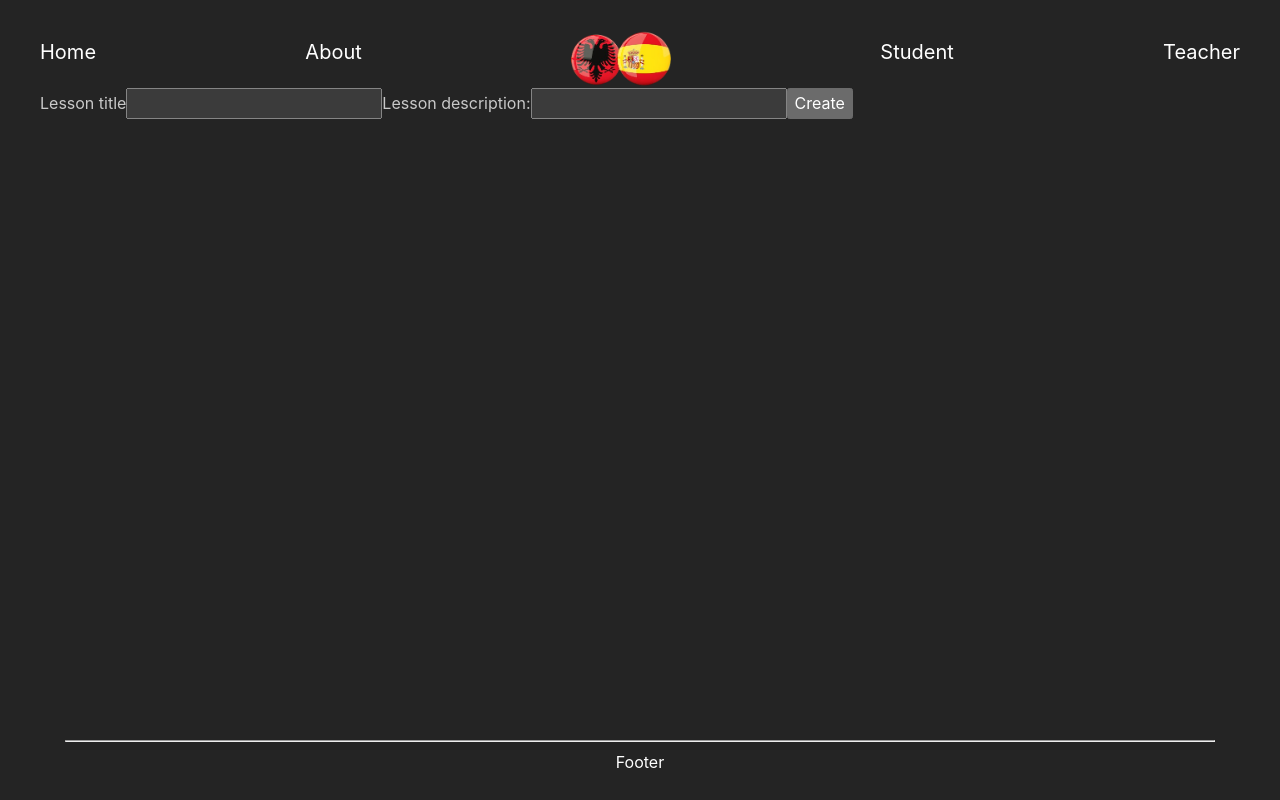
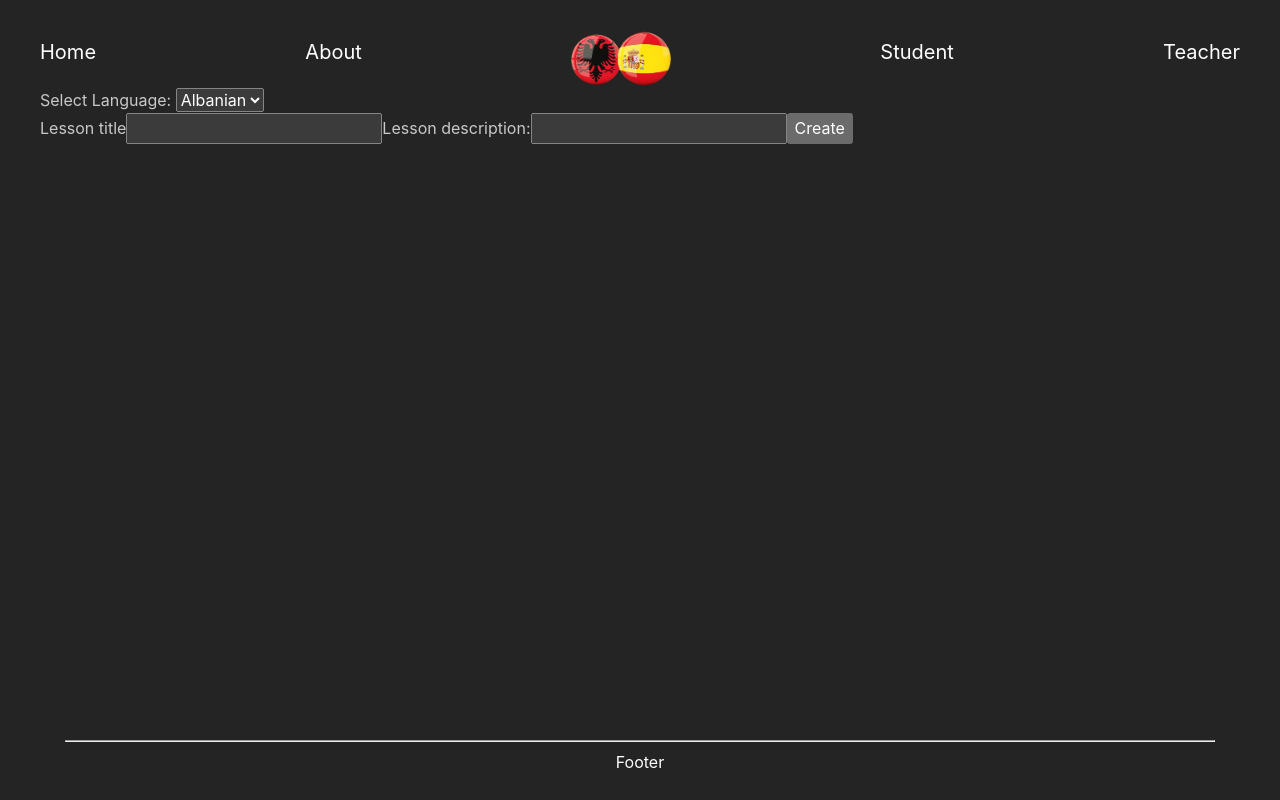
Before and after one commit to sirdix78/language-app, a React (Vite) app: page /create/1 in a window 1280 px wide. Built offline with nearby package versions, Linux system fonts and the light colour scheme.

Commit message:
delete and buttons working

```diff
--- a/src/pages/AboutPage.jsx
+++ b/src/pages/AboutPage.jsx
@@ -1,7 +1,20 @@
 import React from "react";
 
 const AboutPage = () => {
-  return <div>AboutPage</div>;
+  return
+  <>
+  <div className="albanian-about">
+
+   <h3>Pershendetje miq! </h3>
+   <p>Unë jam Kristi, mesuesja juaj i shqipes. Aventura e të mësuarit të një gjuhe mund të jetë e vështirë, por dyert që hapen kur e arrini ia vlen përpjekja. Kam më shumë se 7 vjet që udhëtoj nëpër botë dhe mësoj gjuhën time amtare, shpresoj që të inkurajoheni të filloni kursin, nuk do të pendoheni. Shkoni për të!
+   </p>
+  </div>;
+    <div className="spanish-about">
+
+    <h3>Hey, ¿cómo lo llevas? </h3>
+    <p>Soy Alfonso, tu profesor de español. Siempre he tenido vocación por los idiomas, y por enseñar a los demás la mejor manera de aprenderlos. Por eso llevo más de 10 años trabajando duro para que aprender un nuevo idioma no se convierta en una pesadilla. Démosle caña y nos vemos en las clases. ¡Vamos allá!</p>
+   </div>;
+   </>
 };
 
 export default AboutPage;
--- a/src/pages/CreateTeacherPage.jsx
+++ b/src/pages/CreateTeacherPage.jsx
@@ -1,14 +1,13 @@
 import React from "react";
 import { useState } from "react";
 import { useNavigate, useParams } from "react-router-dom";
-
 const CreateTeacherPage = () => {
   const [id, setID] = useState("");
   const [title, setTitle] = useState("");
   const [description, setDescription] = useState("");
+  const { module } = useParams();
+  const [language, setLanguage] = useState("Albanian");
   const nav = useNavigate();
-  const { module } = useParams();
-
   function handleCreateLesson(event) {
     event.preventDefault();
     const newLesson = {
@@ -39,6 +38,11 @@ const CreateTeacherPage = () => {
   }
   return (
     <div>
+      <label>Select Language: </label>
+      <select value={language} onChange={(e) => setLanguage(e.target.value)}>
+        <option value="Albanian">Albanian</option>
+        <option value="Spanish">Spanish</option>
+      </select>
       <form onSubmit={handleCreateLesson}>
         <label>
           Lesson title
@@ -65,5 +69,4 @@ const CreateTeacherPage = () => {
     </div>
   );
 };
-
 export default CreateTeacherPage;
```
